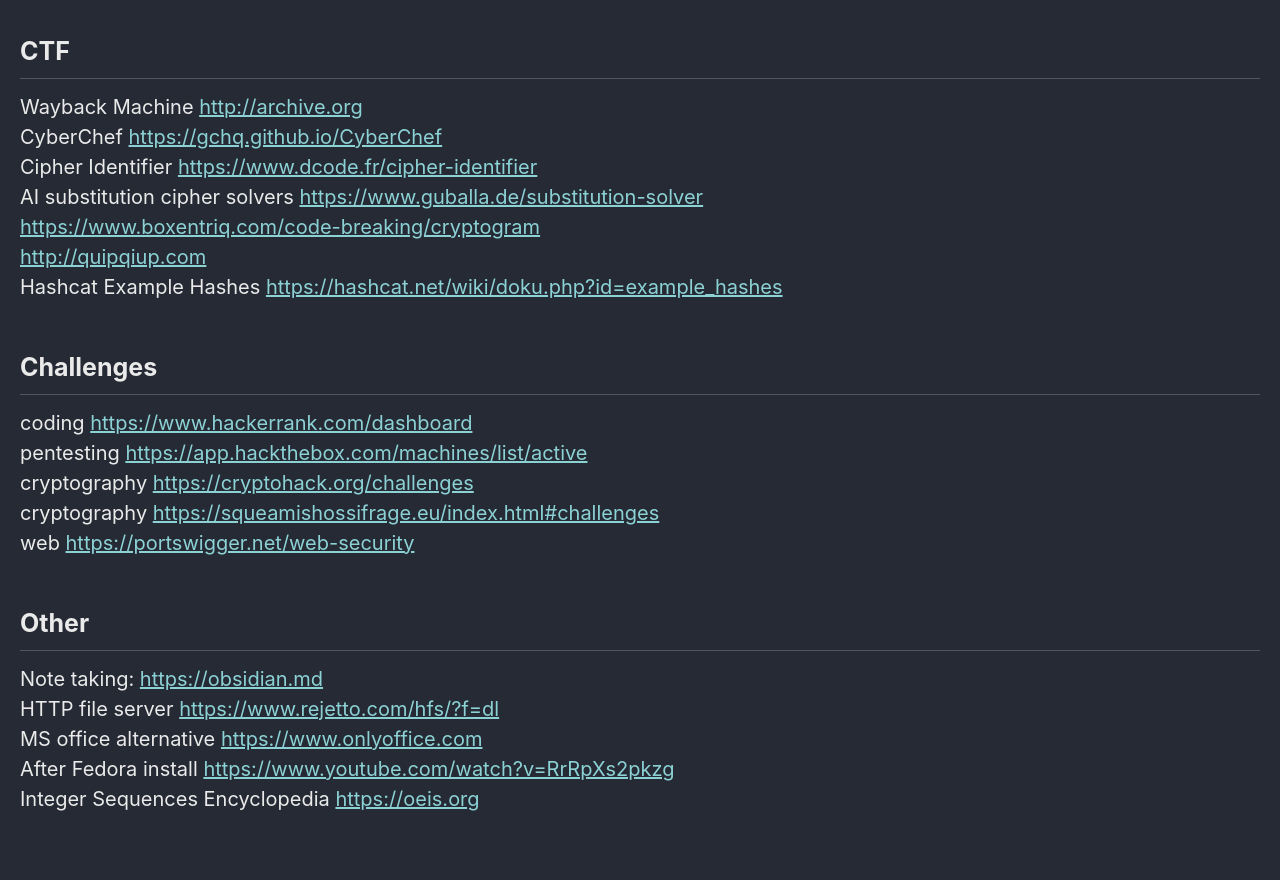
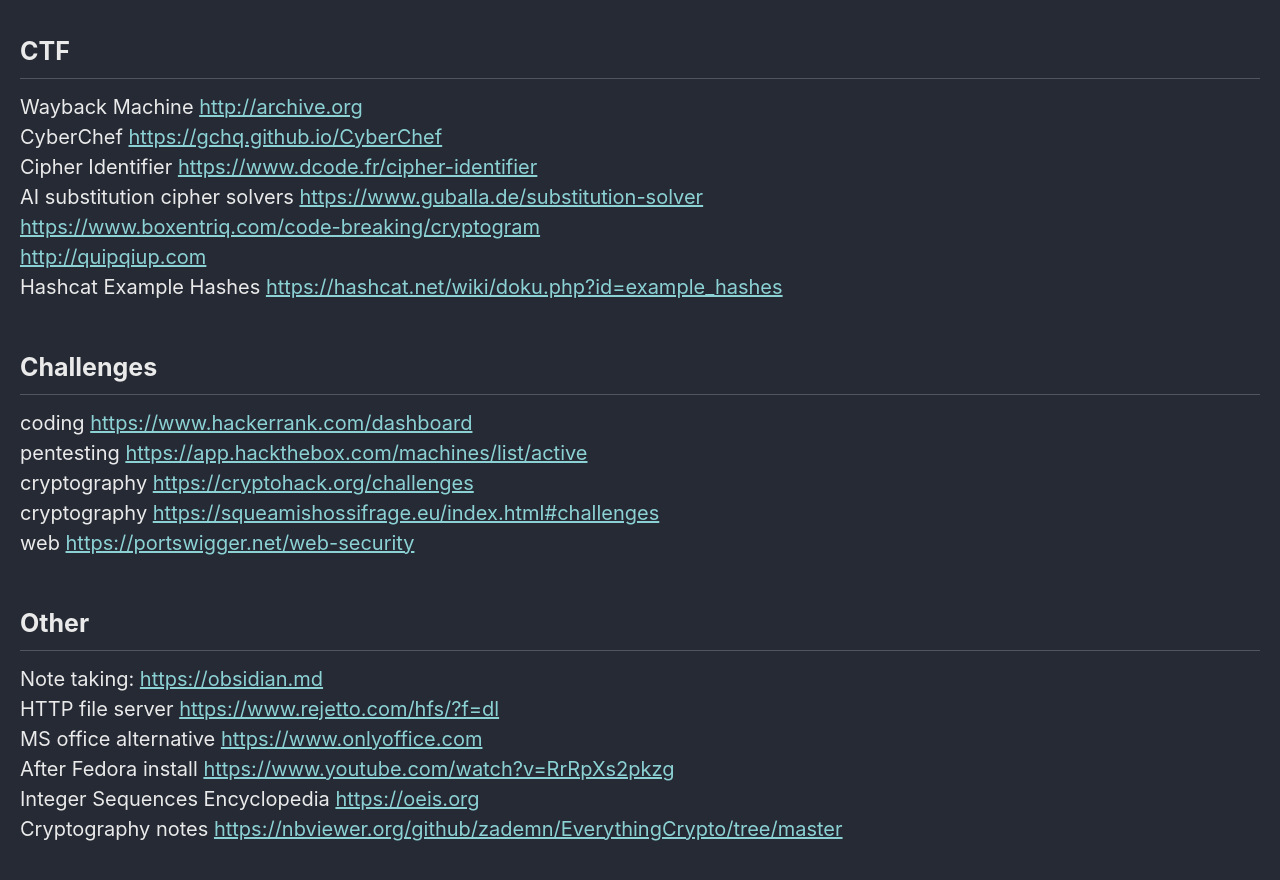
Before and after one commit to Connor-McCartney/Connor-McCartney.github.io, a Jekyll site: the page built from _pages/misc/resources.md, in a window 1280 px wide and 900 px high, scrolled down 644 px. Shown: the top 880 px of the window. Built offline with Jekyll 4.4.1, drawn with Linux system fonts in a browser that asks for light colours; cached includes are drawn as plain includes.

Commit message:
Update resources.md

```diff
--- a/_pages/misc/resources.md
+++ b/_pages/misc/resources.md
@@ -42,3 +42,4 @@ HTTP file server <https://www.rejetto.com/hfs/?f=dl> <br>
 MS office alternative <https://www.onlyoffice.com> <br>
 After Fedora install <https://www.youtube.com/watch?v=RrRpXs2pkzg>  <br>
 Integer Sequences Encyclopedia <https://oeis.org> <br>
+Cryptography notes <https://nbviewer.org/github/zademn/EverythingCrypto/tree/master> <br>
```
